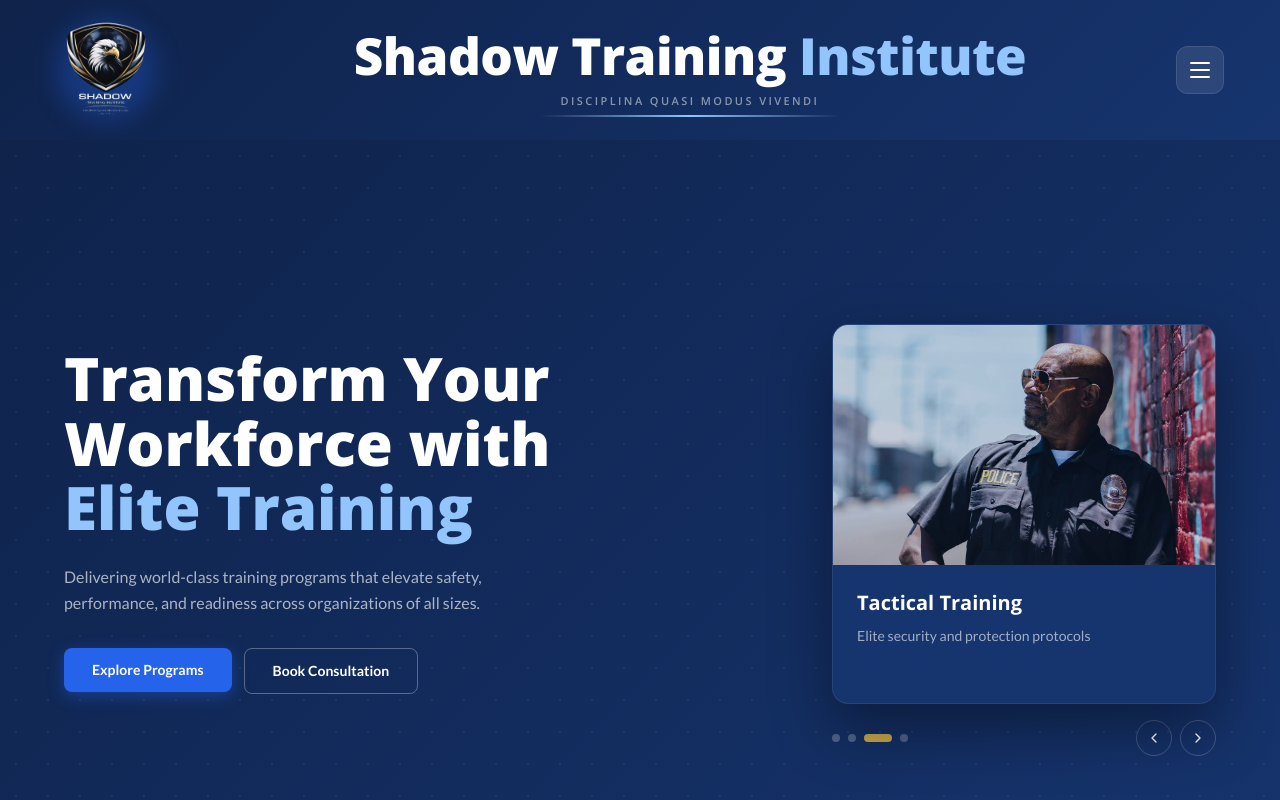
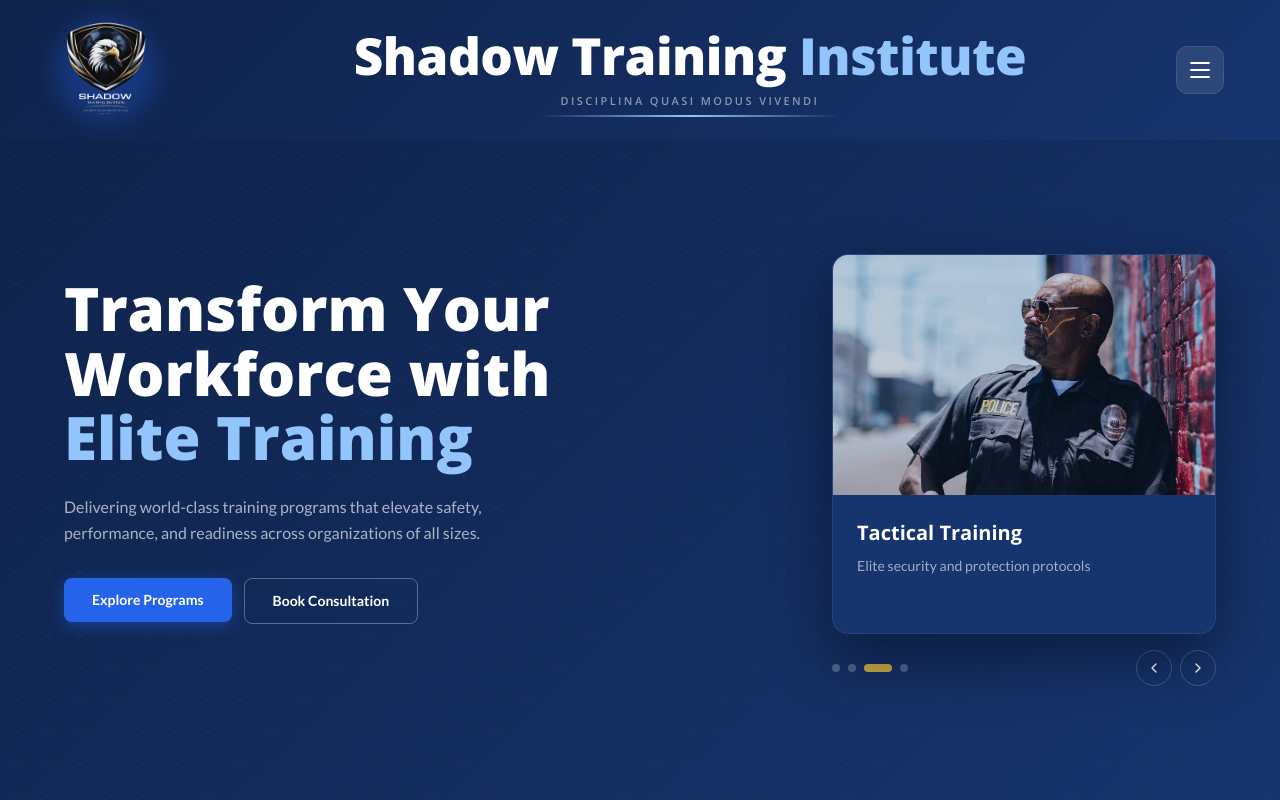
Before and after one commit to Srinivasulu768/Shadow_Training_Institute, a React (Vite) app: page / in a window 1280 px wide. Shown: the top 800 px of the page. Built offline with nearby package versions, Linux system fonts and the light colour scheme.

Commit message:
hero section fixed

```diff
--- a/src/app/pages/Home.tsx
+++ b/src/app/pages/Home.tsx
@@ -185,7 +185,7 @@ export function Home() {
         className="relative overflow-hidden"
         style={{
           background: `linear-gradient(135deg, ${NAVY} 0%, ${NAVY_MID} 100%)`,
-          minHeight: "100vh",
+          minHeight: "calc(100vh - 140px)",
           display: "flex",
           alignItems: "center",
           paddingTop: "0",
```
